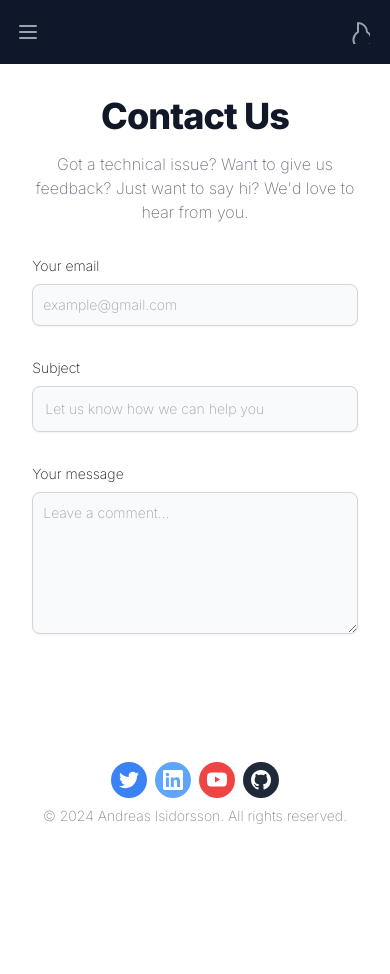
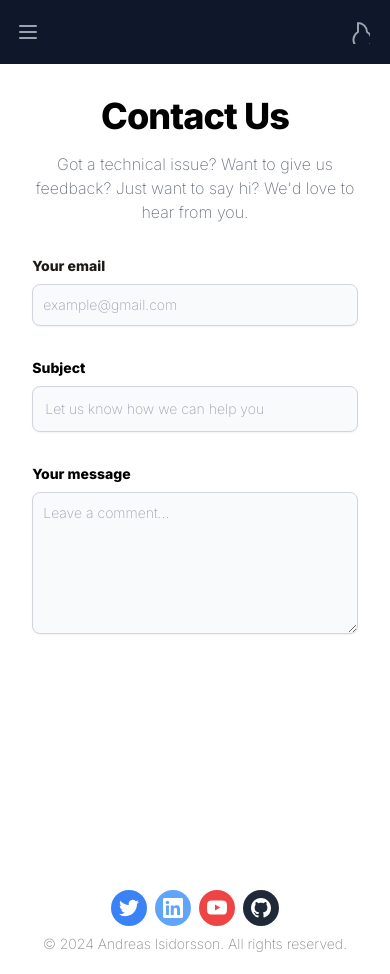
Before and after one commit to Cloticc/Minimal-Portfolio, a React (Vite) app: page /Minimal-Portfolio/contact in a window 390 px wide. Before the commit the page ends 908 px from the top, so only its background shows below. Built offline with nearby package versions, Linux system fonts and the light colour scheme.

Commit message:
Update Footer, TimeItems, PortfolioItems, and App components

```diff
--- a/src/App.jsx
+++ b/src/App.jsx
@@ -42,12 +42,19 @@
                   <>
                     <Header isDarkMode={isDarkMode} />
                     <Title isDarkMode={isDarkMode} />
-                    <Time isDarkMode={isDarkMode} />
                   </>
                 }
               />
-              <Route path="/Minimal-Portfolio/projects" element={<Portfolio isDarkMode={isDarkMode} />} />
-              <Route path="/Minimal-Portfolio/contact" element={<Contact />} />
+              <Route path="/Minimal-Portfolio/projects" element={<>
+                <Portfolio isDarkMode={isDarkMode} />
+                <Time isDarkMode={isDarkMode} />
+              </>} />
+
+
+              <Route path="/Minimal-Portfolio/contact" element={<>
+                <Contact isDarkMode={isDarkMode} />
+
+              </>} />
             </Routes>
             <Footer isDarkMode={isDarkMode} />
           </div>
--- a/src/components/Contact.jsx
+++ b/src/components/Contact.jsx
@@ -3,7 +3,7 @@
 
 // TODO: Fix Contact.jsx
 
-function Contact() {
+function Contact(isDarkMode) {
   const handleSubmit = (event) => {
     event.preventDefault();
     const email = event.target.elements.email.value;
@@ -31,24 +31,26 @@
     window.location.href = `mailto:isidorssona@gmail.com?subject=${encodeURIComponent(subject)}&body=${encodeURIComponent(message)}`;
   };
   return (
-    <section class="bg-white dark:bg-gray-900">
-      <div class="py-8 lg:py-16 px-4 mx-auto max-w-screen-md">
-        <h2 class="mb-4 text-4xl tracking-tight font-extrabold text-center text-gray-900 dark:text-white">Contact Us</h2>
-        <p class="mb-8 lg:mb-16 font-light text-center text-gray-500 dark:text-gray-400 sm:text-xl">Got a technical issue? Want to give us feedback? Just want to say hi? We'd love to hear from you.</p>
-        <form action="#" class="space-y-8" onSubmit={handleSubmit}>
+    // <section className="bg-white dark:bg-gray-900">
+    //  <section className={`bg-white dark:bg-gray-900`}>
+    <section className={isDarkMode ? "dark-mode" : "light-mode"}>
+      <div className="py-8 lg:py-16 px-4 mx-auto max-w-screen-md">
+        <h2 className="mb-4 text-4xl tracking-tight font-extrabold text-center text-black dark:text-white">Contact Us</h2>
+        <p className="mb-8 lg:mb-16 font-light text-center text-gray-500 dark:text-white sm:text-xl">Got a technical issue? Want to give us feedback? Just want to say hi? We'd love to hear from you.</p>
+        <form action="#" className="space-y-8" onSubmit={handleSubmit}>
           <div>
-            <label for="email" class="block mb-2 text-sm font-medium text-gray-900 dark:text-gray-300">Your email</label>
-            <input type="email" id="email" class="shadow-sm bg-gray-50 border border-gray-300 text-gray-900 text-sm rounded-lg focus:ring-primary-500 focus:border-primary-500 block w-full p-2.5 dark:bg-gray-700 dark:border-gray-600 dark:placeholder-gray-400 dark:text-white dark:focus:ring-primary-500 dark:focus:border-primary-500 dark:shadow-sm-light" placeholder="example@gmail.com" required />
+            <label for="email" className="block mb-2 text-sm font-extrabold text-black-900 dark:text-white">Your email</label>
+            <input type="email" id="email" className="shadow-sm bg-gray-50 border border-gray-300 text-black text-sm rounded-lg focus:ring-primary-500 focus:border-primary-500 block w-full p-2.5 dark:bg-gray-700 dark:border-gray-600 dark:placeholder-gray-400 dark:text-white dark:focus:ring-primary-500 dark:focus:border-primary-500 dark:shadow-sm-light" placeholder="example@gmail.com" required />
           </div>
           <div>
-            <label for="subject" class="block mb-2 text-sm font-medium text-gray-900 dark:text-gray-300">Subject</label>
-            <input type="text" id="subject" class="block p-3 w-full text-sm text-gray-900 bg-gray-50 rounded-lg border border-gray-300 shadow-sm focus:ring-primary-500 focus:border-primary-500 dark:bg-gray-700 dark:border-gray-600 dark:placeholder-gray-400 dark:text-white dark:focus:ring-primary-500 dark:focus:border-primary-500 dark:shadow-sm-light" placeholder="Let us know how we can help you" required />
+            <label for="subject" className="block mb-2 text-sm font-extrabold text-black dark:text-white">Subject</label>
+            <input type="text" id="subject" className="block p-3 w-full text-sm text-black bg-gray-50 rounded-lg border border-gray-300 shadow-sm focus:ring-primary-500 focus:border-primary-500 dark:bg-gray-700 dark:border-gray-600 dark:placeholder-gray-400 dark:text-white dark:focus:ring-primary-500 dark:focus:border-primary-500 dark:shadow-sm-light" placeholder="Let us know how we can help you" required />
           </div>
-          <div class="sm:col-span-2">
-            <label for="message" class="block mb-2 text-sm font-medium text-gray-900 dark:text-gray-400">Your message</label>
-            <textarea id="message" rows="6" class="block p-2.5 w-full text-sm text-gray-900 bg-gray-50 rounded-lg shadow-sm border border-gray-300 focus:ring-primary-500 focus:border-primary-500 dark:bg-gray-700 dark:border-gray-600 dark:placeholder-gray-400 dark:text-white dark:focus:ring-primary-500 dark:focus:border-primary-500" placeholder="Leave a comment..."></textarea>
+          <div className="sm:col-span-2">
+            <label for="message" className="block mb-2 text-sm font-extrabold text-black dark:text-white">Your message</label>
+            <textarea id="message" rows="6" className="block p-2.5 w-full text-sm text-black bg-gray-50 rounded-lg shadow-sm border border-gray-300 focus:ring-primary-500 focus:border-primary-500 dark:bg-gray-700 dark:border-gray-600 dark:placeholder-gray-400 dark:text-white dark:focus:ring-primary-500 dark:focus:border-primary-500" placeholder="Leave a comment..."></textarea>
           </div>
-          <button type="submit" class="py-3 px-5 text-sm font-medium text-center text-white rounded-lg bg-primary-700 sm:w-fit hover:bg-primary-800 focus:ring-4 focus:outline-none focus:ring-primary-300 dark:bg-primary-600 dark:hover:bg-primary-700 dark:focus:ring-primary-800">Send message</button>
+          <button type="submit" className="py-3 px-5 text-sm font-extrabold text-center text-white rounded-lg bg-primary-700 sm:w-fit hover:bg-primary-800 focus:ring-4 focus:outline-none focus:ring-primary-300 dark:bg-primary-600 dark:hover:bg-primary-700 dark:focus:ring-primary-800">Send message</button>
         </form>
       </div>
     </section>
--- a/src/components/Footer.jsx
+++ b/src/components/Footer.jsx
@@ -2,7 +2,7 @@
 
 function Footer() {
   return (
-    <div className="py-5 text-center">
+    <div className="py-5 text-center mt-32">
       <div className="container max-w-screen-lg mx-auto">
         <div>
           <div className="flex flex-wrap justify-center gap-2">
--- a/src/components/PortfolioItems.jsx
+++ b/src/components/PortfolioItems.jsx
@@ -54,7 +54,7 @@
       {/* <div className="sm:flex sm:justify-between  sm:gap-4"> */}
       <div className="sm:flex">
         <div>
-          <h3 className="font-raleway text-24 font-semibold  text-black-100 dark:text-gray-200 transform -translate-x-1 -translate-y-3 whitespace-nowrap">
+          <h3 className="font-raleway text-24 font-semibold text-black-100 dark:text-gray-200 transform -translate-x-1 -translate-y-3 whitespace-nowrap">
             {title}
           </h3>
           {/* <p className="font-raleway text-24 font-semibold  text-gray-100 dark:text-gray-200 transform -translate-x-1 -translate-y-3 whitespace-nowrap"> */}
--- a/src/components/TimeItems.jsx
+++ b/src/components/TimeItems.jsx
@@ -10,7 +10,9 @@
   const toggleExpansion = () => {
     setIsExpanded(!isExpanded);
     if (!isExpanded) {
-      detailsRef.current.scrollIntoView({ behavior: "smooth" });
+      if (detailsRef.current) {
+        detailsRef.current.scrollIntoView({ behavior: "smooth" });
+      }
     }
   };
 
```
